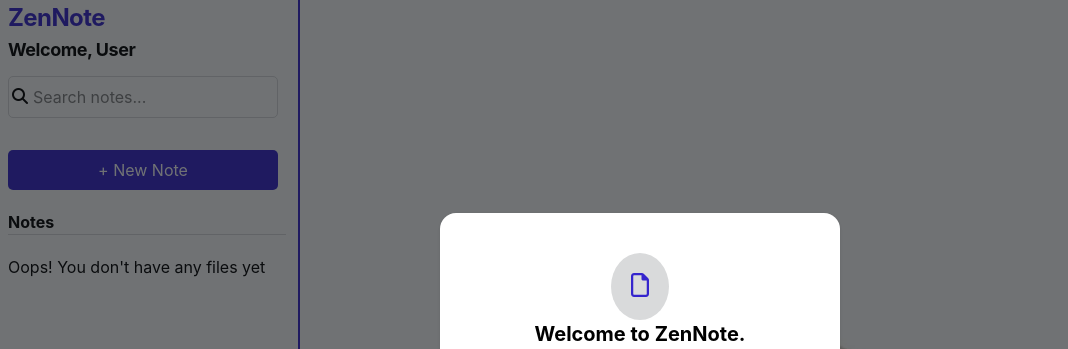
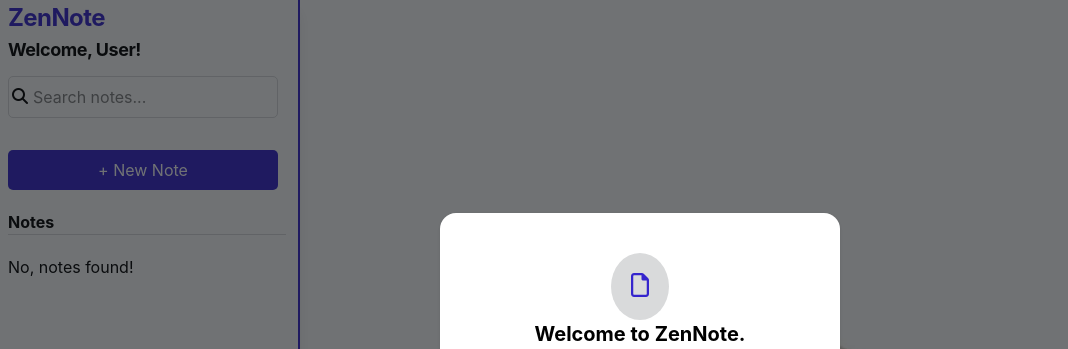
Before and after one commit to HarDexTech/notes_app, a React (Vite) app: page / in a window 1280 px wide. Shown: the top 349 px of the page, without its empty margins (0-1068 px from the left). Built offline with nearby package versions, Linux system fonts and the light colour scheme.

Commit message:
feat: enhance modal functionality and sidebar styling

```diff
--- a/src/App.jsx
+++ b/src/App.jsx
@@ -1,32 +1,38 @@
 import SideBar from "./components/SideBar";
 import Editor from "./components/Editor";
 import Modal from "./components/Modal";
-import React from "react";
+import React, { useState } from "react";
 
 export default function App() {
-  const [showModal, setShowModal] = React.useState(true);
+  const noteObj = localStorage.getItem("notesData") || [];
+
   const [userId, setUserId] = React.useState(localStorage.getItem("userName"));
-  // const [data, setData] = React.useState(localStorage.getItem('data') || localStorage.setItem('data'))
+  const [shakeButton, setShakeButton] = useState("");
 
+  console.log(noteObj);
 
   function handleModalSubmit(event) {
     if (event.get("userName").trim() === "") {
-      document.querySelector(".submitUserNameBtn").classList.add("shake");
+      setShakeButton("shake");
       setTimeout(() => {
-        document.querySelector(".submitUserNameBtn").classList.remove("shake");
+        setShakeButton("");
       }, 500);
     } else {
-      localStorage.setItem("userName", event.get("userName").toUpperCase());
-      setShowModal(false);
-      setUserId(event.get("userName").toUpperCase());
+      const capitalizedName =
+        event.get("userName").at(0).toUpperCase() +
+        event
+          .get("userName")
+          .slice(1, event.get("userName").length)
+          .toLowerCase();
+      localStorage.setItem("userName", capitalizedName);
+      setUserId(capitalizedName);
     }
   }
-
 
   return (
     <div className="flex">
       {userId ? null : (
-        <Modal onclick={handleModalSubmit} showModal={showModal} />
+        <Modal onclick={handleModalSubmit} shakeButton={shakeButton} />
       )}
       <SideBar userId={userId} />
       <Editor />
--- a/src/components/Modal.jsx
+++ b/src/components/Modal.jsx
@@ -1,6 +1,8 @@
 export default function Modal(props) {
   return (
-    <section className={`modal animate-modal-overlay h-screen w-full flex items-center justify-center fixed z-10 bg-[#111518]/60 ${props.showModal ? '' : 'hidden'}`}>
+    <section
+      className={`modal animate-modal-overlay h-screen w-full flex items-center justify-center fixed z-10 bg-[#111518]/60`}
+    >
       <div className="h-fit w-[80vw] sm:w-100 bg-white shadow rounded-2xl flex flex-col items-center pb-20 pt-10 px-5 justify-around gap-5 animate-modal-panel">
         <div className="flex flex-col items-center">
           <span className="bg-[#d9dadb] p-5 rounded-[50%] animate-modal-icon">
@@ -12,7 +14,7 @@ export default function Modal(props) {
         </div>
 
         <form
-          action={props.handleModalSubmit}
+          action={props.onclick}
           className="flex flex-col justify-center animate-modal-form w-[calc(100%-20px)]"
         >
           <label
@@ -29,7 +31,12 @@ export default function Modal(props) {
             name="userName"
             className="animate-modal-input border rounded-sm px-3 py-2 border-[#3525cd]"
           />
-          <button type="submit" className="submitUserNameBtn text-white mt-3 bg-[#3525cd] rounded py-2 cursor-pointer hover:scale-101 active:scale-95 transition-all ease-in-out">Get Started</button>
+          <button
+            type="submit"
+            className={`submitUserNameBtn text-white mt-3 bg-[#3525cd] rounded py-2 cursor-pointer hover:scale-101 active:scale-95 transition-all ease-in-out ${props.shakeButton}`}
+          >
+            Get Started
+          </button>
         </form>
       </div>
     </section>
--- a/src/components/SideBar.jsx
+++ b/src/components/SideBar.jsx
@@ -1,14 +1,15 @@
 // import React from "react";
 
 export default function SideBar(props) {
-
   return (
-    <aside className="sm:w-75 w-[50%] overflow-hidden border-r-2 border-[#3525cd] h-screen flex flex-col gap-5">
+    <aside className="sm:w-75 w-[50%] overflow-hidden border-r-2 border-[#3525cd] h-screen flex flex-col gap-5 shadow-lg">
       <div className="ml-2">
         <h1 className="text-[#3525cd] text-[24px] font-bold tracking-tight">
           ZenNote
         </h1>
-        <p className="text-md tracking-tight font-bold text-lg">Welcome, {props.userId ?? 'User'}</p>
+        <p className="text-md tracking-tight font-bold text-lg">
+          Welcome, {props.userId ?? "User"}!
+        </p>
       </div>
 
       <div className="flex justify-center ml-2">
@@ -33,11 +34,15 @@ export default function SideBar(props) {
         </form>
       </div>
 
-      <span className="ml-2 border-b border-[#d9dadb] w-[calc(100%-20px)] font-bold">Notes</span>
+      <span className="ml-2 border-b border-[#d9dadb] w-[calc(100%-20px)] font-bold">
+        Notes
+      </span>
       {/* show all note file and a 'oops, no files found' message when nothing is displayed */}
-      <div className="ml-2">
-        Oops! You don't have any files yet
+      <div className="noteContainer ml-2 pr-2 flex flex-col gap-2 h-fit overflow-auto pb-5">
+        No, notes found!
       </div>
     </aside>
   );
 }
+//note button in side bar
+//className="w-[calc(100%-20px)] text-left px-3 py-2 rounded-md border border-[#d9dadb] hover:bg-[#f6f6ff] hover:border-[#3525cd] transition-all ease-in-out"
--- a/src/index.css
+++ b/src/index.css
@@ -102,17 +102,22 @@ input {
     transition: none;
   }
 }
-.shake{
+.shake {
   animation: shake infinite ease-in-out 350ms;
 }
-@keyframes shake{
-  0%,100% {
+@keyframes shake {
+  0%,
+  100% {
     transform: translateX(0);
   }
-  50%{
+  50% {
     transform: translateX(-10px);
   }
-  75%{
+  75% {
     transform: translateX(20px);
   }
 }
+.noteContainer {
+  scrollbar-width: none;
+  scrollbar-color: #3525cd transparent;
+}
```
